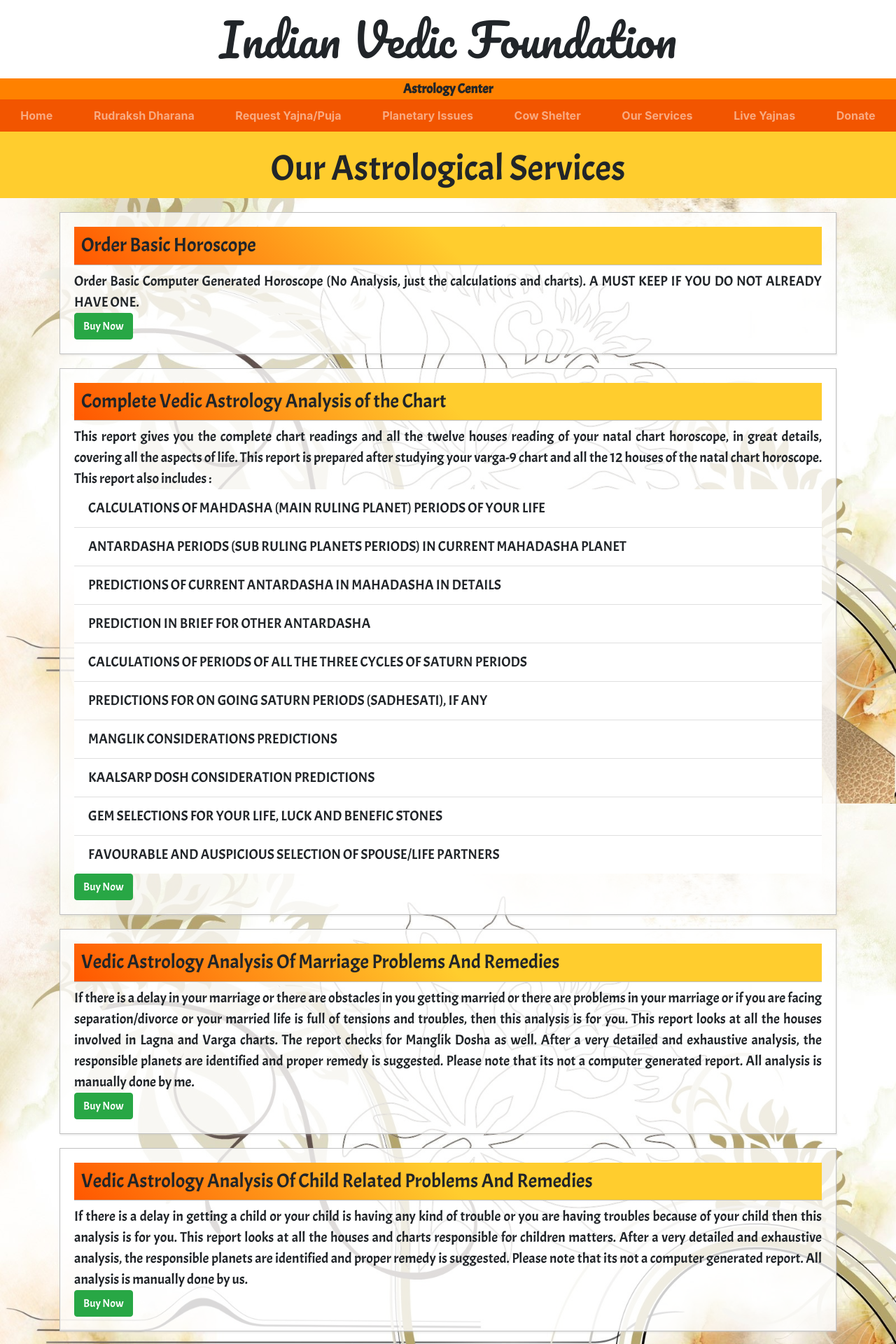
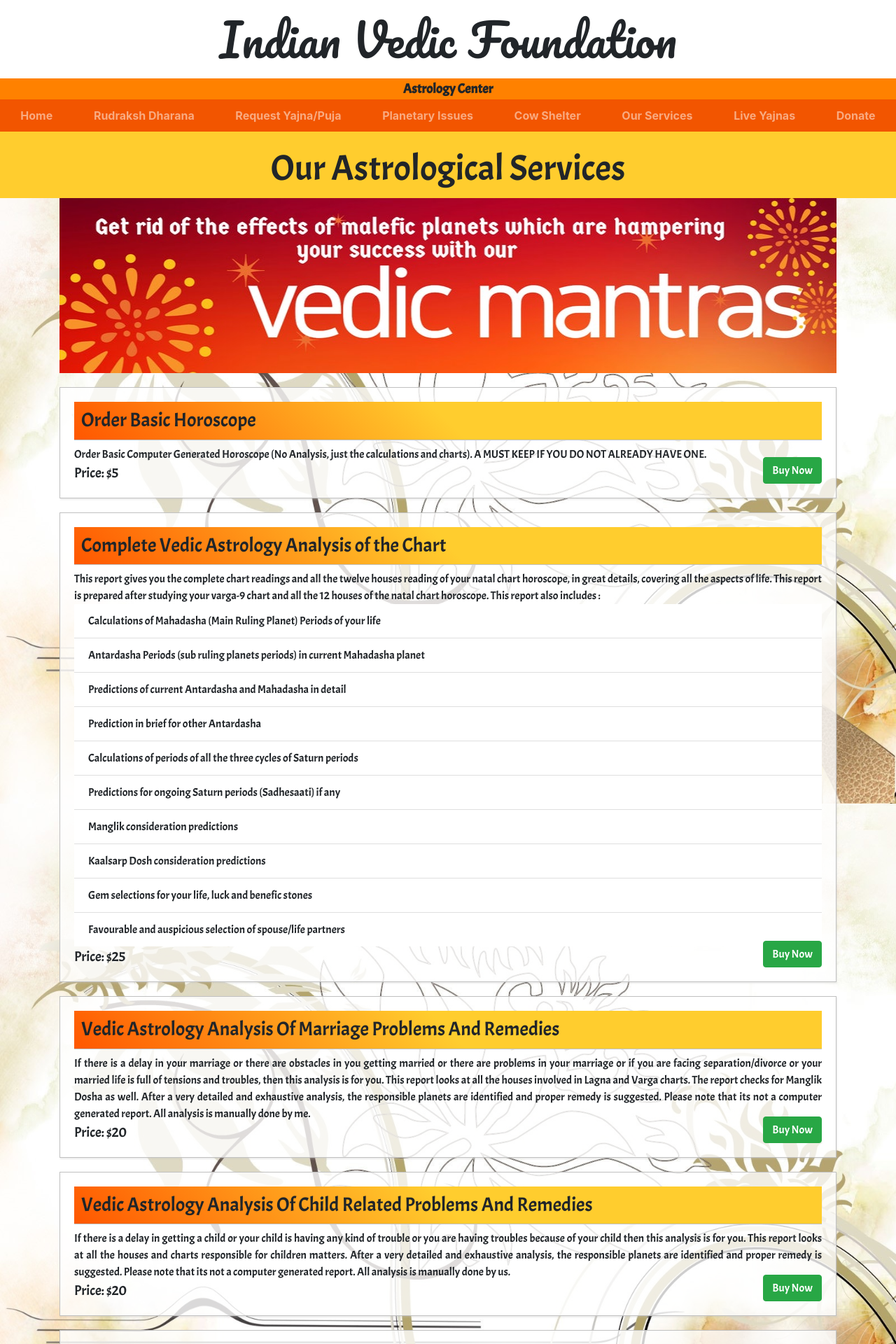
Before and after one commit to sonali-yadav/astro-website, a Django app: page /donations/services/ in a window 1280 px wide. Shown: the top 1920 px of the page at 70% size. Run offline with Django 3.2, Linux system fonts and the light colour scheme; some libraries are stand-ins or nearby versions.

Commit message:
Services complete

```diff
--- a/donations/static/css/services.css
+++ b/donations/static/css/services.css
@@ -7,8 +7,13 @@
     box-shadow: 1px 2px 2px rgba(192,192,192,0.3);
     padding: 20px;
     background-color: rgba(255,255,255,0.8);
+    position: relative;
 }
 .feature_head_div {
     border-bottom: 1px solid rgba(192,192,192,1);
 }
-.feature_button_div {}
+.feature_button_div {
+    position: absolute;
+    bottom: 20px;
+    right: 20px;
+}
--- a/donations/templates/donations/services.html
+++ b/donations/templates/donations/services.html
@@ -4,39 +4,59 @@
 <div class="about_div">
     <div class="yajna_headings">Our Astrological Services</div>
     <div class="container">
+        <div>
+            <div id="carouselExampleSlidesOnly" class="carousel slide" data-ride="carousel">
+                <div class="carousel-inner">
+                    <div class="carousel-item active">
+                        <img class="d-block w-100 cover" src="{% static 'images/c1.jpg' %}" alt="">
+                    </div>
+                    <div class="carousel-item">
+                      <img class="d-block w-100 cover" src="{% static 'images/c2.jpg' %}" alt="">
+                    </div>
+                    <div class="carousel-item">
+                        <img class="d-block w-100 cover" src="{% static 'images/c4.jpg' %}" alt="">
+                    </div>
+                    <div class="carousel-item">
+                        <img class="d-block w-100 cover" src="{% static 'images/c3.jpg' %}" alt="">
+                    </div>
+                </div>
+            </div>
+        </div>
         <div class="feature_box_div">
             <h3 class="faq_heading feature_head_div">Order Basic Horoscope</h3>
-            <div class="lead feature_text_div">Order Basic Computer Generated Horoscope
+            <div class="feature_text_div">Order Basic Computer Generated Horoscope
                 (No Analysis, just the calculations and charts). A MUST KEEP IF YOU DO NOT
                 ALREADY HAVE ONE.</div>
+            <div class="lead feature_text_div">Price: $5</div>
             <div class="feature_button_div"><button class="btn btn-success">Buy Now</button></div>
         </div>
         <div class="feature_box_div">
             <h3 class="faq_heading feature_head_div">Complete Vedic Astrology Analysis of the Chart</h3>
-            <div class="lead feature_text_div">This report gives you the complete chart readings
+            <div class="feature_text_div">This report gives you the complete chart readings
                 and all the twelve houses reading of your natal chart horoscope, in great details,
                 covering all the aspects of life. This report is prepared after studying your
                 varga-9 chart and all the 12 houses of the natal chart horoscope. This report also
                 includes :
                 <ul class="list-group list-group-flush">
-                    <li class="list-group-item">CALCULATIONS OF MAHDASHA (MAIN RULING PLANET) PERIODS OF YOUR LIFE</li>
-                    <li class="list-group-item">ANTARDASHA PERIODS (SUB RULING PLANETS PERIODS) IN CURRENT MAHADASHA PLANET</li>
-                    <li class="list-group-item">PREDICTIONS OF CURRENT ANTARDASHA IN MAHADASHA IN DETAILS</li>
-                    <li class="list-group-item">PREDICTION IN BRIEF FOR OTHER ANTARDASHA</li>
-                    <li class="list-group-item">CALCULATIONS OF PERIODS OF ALL THE THREE CYCLES OF SATURN PERIODS</li>
-                    <li class="list-group-item">PREDICTIONS FOR ON GOING SATURN PERIODS (SADHESATI), IF ANY</li>
-                    <li class="list-group-item">MANGLIK CONSIDERATIONS PREDICTIONS</li>
-                    <li class="list-group-item">KAALSARP DOSH CONSIDERATION PREDICTIONS</li>
-                    <li class="list-group-item">GEM SELECTIONS FOR YOUR LIFE, LUCK AND BENEFIC STONES</li>
-                    <li class="list-group-item">FAVOURABLE AND AUSPICIOUS SELECTION OF SPOUSE/LIFE PARTNERS</li>
+                    <li class="list-group-item">Calculations of Mahadasha (Main Ruling Planet) Periods of your life</li>
+                    <li class="list-group-item">Antardasha Periods (sub ruling planets periods) in current Mahadasha planet</li>
+                    <li class="list-group-item">Predictions of current Antardasha and Mahadasha in detail</li>
+                    <li class="list-group-item">Prediction in brief for other Antardasha</li>
+                    <li class="list-group-item">Calculations of periods of all the three cycles of Saturn periods</li>
+                    <li class="list-group-item">Predictions for ongoing Saturn periods (Sadhesaati) if any</li>
+                    <li class="list-group-item">Manglik consideration predictions</li>
+                    <li class="list-group-item">Kaalsarp Dosh consideration predictions</li>
+                    <li class="list-group-item">Gem selections for your life, luck and benefic stones</li>
+                    <li class="list-group-item">Favourable and auspicious selection of spouse/life partners</li>
                 </ul>
             </div>
+            <div class="lead feature_text_div">Price: $25</div>
             <div class="feature_button_div"><button class="btn btn-success">Buy Now</button></div>
         </div>
         <div class="feature_box_div">
             <h3 class="faq_heading feature_head_div">Vedic Astrology Analysis Of Marriage
                 Problems And Remedies</h3>
-            <div class="lead feature_text_div">If there is a delay in your marriage or there are
+            <div class="feature_text_div">If there is a delay in your marriage or there are
                 obstacles in you getting married or there are problems in your marriage or if you
                 are facing separation/divorce or your married life is full of tensions and troubles,
                 then this analysis is for you. This report looks at all the houses involved in Lagna
@@ -44,23 +64,25 @@
                 and exhaustive analysis, the responsible planets are identified and proper remedy
                 is suggested. Please note that its not a computer generated report. All analysis is
                 manually done by me.</div>
+            <div class="lead feature_text_div">Price: $20</div>
             <div class="feature_button_div"><button class="btn btn-success">Buy Now</button></div>
         </div>
         <div class="feature_box_div">
             <h3 class="faq_heading feature_head_div">Vedic Astrology Analysis Of Child Related
                 Problems And Remedies</h3>
-            <div class="lead feature_text_div">If there is a delay in getting a child or your child
+            <div class="feature_text_div">If there is a delay in getting a child or your child
                 is having any kind of trouble or you are having troubles because of your child then
                 this analysis is for you. This report looks at all the houses and charts responsible
                 for children matters. After a very detailed and exhaustive analysis, the responsible
                 planets are identified and proper remedy is suggested. Please note that its not a
                 computer generated report. All analysis is manually done by us.</div>
+            <div class="lead feature_text_div">Price: $20</div>
             <div class="feature_button_div"><button class="btn btn-success">Buy Now</button></div>
         </div>
         <div class="feature_box_div">
             <h3 class="faq_heading feature_head_div">Complete Vedic Astrology Analysis of Career
                 Related Issues</h3>
-            <div class="lead feature_text_div">Are you facing obstacles in securing a job, is your
+            <div class="feature_text_div">Are you facing obstacles in securing a job, is your
                 career not going in the right direction, is your career getting stagnant, are you
                 having troubles in your job, are you not getting what you deserve at work, are you
                 not even sure what's the right career for you? If you have any of these questions
@@ -69,12 +91,13 @@
                 yogas like raj yogas as well. After a very detailed and exhaustive analysis,
                 favorable and unfavorable planets are identified and proper remedy is suggested.
                 All analysis is manually done by Astrologer.</div>
+            <div class="lead feature_text_div">Price: $20</div>
             <div class="feature_button_div"><button class="btn btn-success">Buy Now</button></div>
         </div>
         <div class="feature_box_div">
             <h3 class="faq_heading feature_head_div">Vedic Astrology Analysis And Remedy Of
                 Business Related Problems</h3>
-            <div class="lead feature_text_div">Are you having trouble starting a business? Do u
+            <div class="feature_text_div">Are you having trouble starting a business? Do u
                 want to know if business is better for you or job? Do you already own a business
                 which is not doing as expected? Then this report is for you. This report comes
                 with complete analysis and appropriate remedy. This report looks at all the Planets
@@ -82,73 +105,80 @@
                 planets causing the problem are identified and then proper remedy is suggested.
                 Please note that its not a computer generated report. All analysis is manually
                 done by us.</div>
+            <div class="lead feature_text_div">Price: $20</div>
             <div class="feature_button_div"><button class="btn btn-success">Buy Now</button></div>
         </div>
         <div class="feature_box_div">
             <h3 class="faq_heading feature_head_div">Vedic Astrology Analysis Of Health Issues</h3>
-            <div class="lead feature_text_div">Are you worried about your health? Are you suffering
+            <div class="feature_text_div">Are you worried about your health? Are you suffering
                 from a health issue? Do u fall sick rather easily? Then this report is for you.
                 This report also suggests age old and time tested remedies. This report looks at
                 all the Planets and houses responsible for your bodily health based on your chart.
                 Concerned planets causing the problem are identified and then proper remedy is
                 suggested. Please note that its not a computer generated report. All analysis is
                 manually done by us.</div>
+            <div class="lead feature_text_div">Price: $20</div>
             <div class="feature_button_div"><button class="btn btn-success">Buy Now</button></div>
         </div>
         <div class="feature_box_div">
             <h3 class="faq_heading feature_head_div">Muhurta</h3>
-            <div class="lead feature_text_div">Find auspicious time for starting any activity.
+            <div class="feature_text_div">Find auspicious time for starting any activity.
                 Are you planning to start a new business, a new job or you are planning to get
                 married or if you are planning to start any event or activity at home or work
                 then this report is for you. This report looks at all the Nakshtras (Stars and
                 Constellations) based on your chart and comes up with right date and time for
                 start your event or activity. Please note that it's not a computer generated
                 report. All analysis is manually done by our Pandits.</div>
+            <div class="lead feature_text_div">Price: $20</div>
             <div class="feature_button_div"><button class="btn btn-success">Buy Now</button></div>
         </div>
         <div class="feature_box_div">
             <h3 class="faq_heading feature_head_div">Vedic Astrology Horoscope for New Babies</h3>
-            <div class="lead feature_text_div">Whether you already have a little one at home or
+            <div class="feature_text_div">Whether you already have a little one at home or
                 you are an expecting parent, use this free tool to determine baby's name according
                 to vedic astrology, read about the traits you can expect your baby to show,
                 create little baby's free chart and get a number of other important information
                 like lagna sign (Ascendant, the rising sign), birth star (Nakshatra), Moon sign
                 and current operating position/dasha.</div>
+            <div class="lead feature_text_div">Price: $20</div>
             <div class="feature_button_div"><button class="btn btn-success">Buy Now</button></div>
         </div>
         <div class="feature_box_div">
             <h3 class="faq_heading feature_head_div">Transits in Vedic Astrology</h3>
-            <div class="lead feature_text_div">Enter your data above to know your current transit
+            <div class="feature_text_div">Enter your data above to know your current transit
                 results. It also tells you if you are currently running Sade Satti. On the results
                 page you can check the transit for any other date as well.</div>
+            <div class="lead feature_text_div">Price: $20</div>
             <div class="feature_button_div"><button class="btn btn-success">Buy Now</button></div>
         </div>
         <div class="feature_box_div">
             <h3 class="faq_heading feature_head_div">Manglik in Vedic Astrology</h3>
-            <div class="lead feature_text_div">There are thousands of people in the world who are
-                manglik, but still lead a good life. Mars has a special place in vedic astrology
+            <div class="feature_text_div">There are thousands of people in the world who are
+                manglik, but still a good life. Mars has a special place in vedic astrology
                 when it comes to marital affairs. Manglik is one of the most dreaded dosha in the
                 vedic chart. A number of people get married late because of this dosha as it takes
                 them a long time to find the match. Fortunately most of the times the native having
                 Manglik Dosha doesn't have to fear anything because certain planetary positions may
                 have rendered it ineffective or made it nullified. This tool will help you determine
                 if you have the Manglik and if yes, then how effective it is.</div>
+            <div class="lead feature_text_div">Price: $20</div>
             <div class="feature_button_div"><button class="btn btn-success">Buy Now</button></div>
         </div>
         <div class="feature_box_div">
             <h3 class="faq_heading feature_head_div">Horoscope Matching</h3>
-            <div class="lead feature_text_div">One of the many wonderful tools Vedic astrology has
+            <div class="feature_text_div">One of the many wonderful tools Vedic astrology has
                 given us is "Horoscope Matching". Ancient seers devised an astrological method to
                 help people choose the right partner. This involves a process of matching of the
                 horoscopes of prospective bride and groom before getting them married. The following
                 program takes particulars of the boy and the girl and then creates a score based on
                 eight different parameters. Boy and girl getting a score of 17 + out of
                 maximum possible 36 is considered a good match.</div>
+            <div class="lead feature_text_div">Price: $20</div>
             <div class="feature_button_div"><button class="btn btn-success">Buy Now</button></div>
         </div>
         <div class="feature_box_div">
             <h3 class="faq_heading feature_head_div">Shani Puja</h3>
-            <div class="lead feature_text_div">
+            <div class="feature_text_div">
                 It is believed that Shani can make a person, a king or a beggar according to the
                 native's deeds (karmas). Shani (Saturn) is an indicator of longevity, misery,
                 sorrow, old age and death, discipline, restriction, responsibility, delays,
@@ -160,11 +190,12 @@
                 desires. Transit of Shani can cause problems from government, peers, wife, children,
                 slowdown in business, loss of property and leprosy etc.
             </div>
+            <div class="lead feature_text_div">Price: $301</div>
             <div class="feature_button_div"><button class="btn btn-success">Buy Now</button></div>
         </div>
         <div class="feature_box_div">
             <h3 class="faq_heading feature_head_div">Know Your Mantra</h3>
-            <div class="lead feature_text_div">
+            <div class="feature_text_div">
                 Looking at the birth chart and then finding out the troublesome planets is the
                 traditional way of doing astrological analysis. Alternatively we can also look
                 at some of the life events and some of the personality traits and from there
@@ -172,9 +203,10 @@
                 program only identifies an issue if any one planet is significantly affecting
                 your life in a negative way.
             </div>
+            <div class="lead feature_text_div">Price: $20</div>
             <div class="feature_button_div"><button class="btn btn-success">Buy Now</button></div>
         </div>
-        <p style="font-size: 1vw;" class="lead yajna_headings">By placing the order you agree that you have read and understood the disclaimer.
+        <p style="font-size: 1vw;" class="yajna_headings">By placing the order you agree that you have read and understood the disclaimer.
             Due to nature of the services all sales are final and no refunds will be given.</p>
     </div>
 </div>
```
